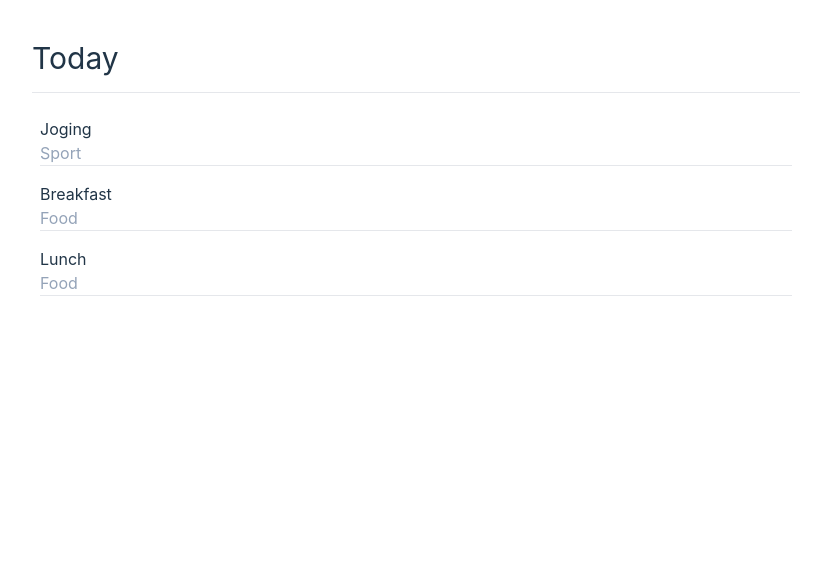
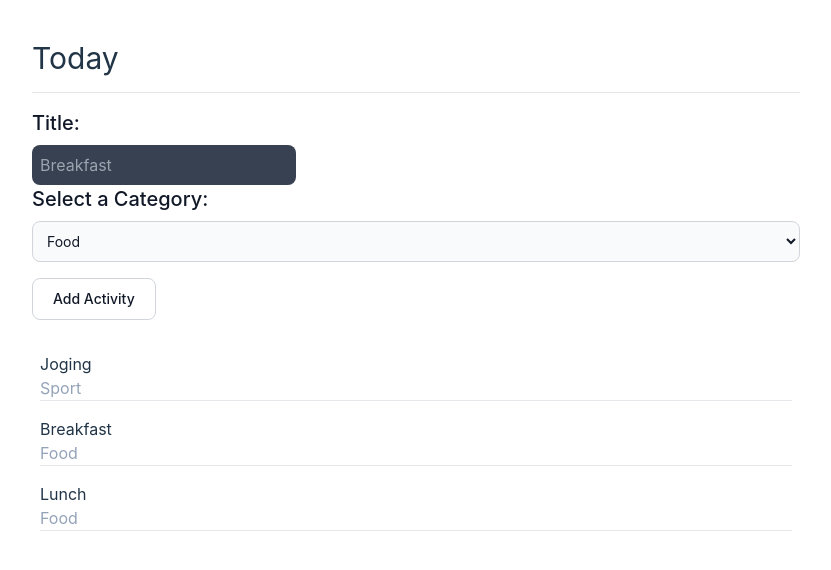
Before and after one commit to anandamarwan/v2.daily-activity, a React (Vite) app: page / in a window 1280 px wide. Shown: the top 570 px of the page, without its empty margins (224-1055 px from the left). Built offline with nearby package versions, Linux system fonts and the light colour scheme.

Commit message:
feat: add form in app

```diff
--- a/src/App.tsx
+++ b/src/App.tsx
@@ -8,6 +8,49 @@ export const MainApp = () => {
         <div className="w-full max-w-3xl space-y-4">
           <h1 className="text-3xl">Today</h1>
           <hr />
+
+          <div className="flex flex-col">
+            <form className="gap-2">
+              <label
+                className="text-xl block mb-2  font-medium text-gray-900 dark:text-white"
+                htmlFor="title"
+              >
+                Title:{" "}
+              </label>
+              <input
+                className="p-2 rounded-lg bg-gray-700"
+                type="text"
+                name="title"
+                id="title"
+                placeholder="Breakfast"
+                required
+              />
+
+              <label
+                htmlFor="category"
+                className="text-xl block mb-2 font-medium text-gray-900 dark:text-white"
+              >
+                Select a Category:
+              </label>
+              <select
+                defaultValue="food"
+                id="category"
+                name="category"
+                className="bg-gray-50 border border-gray-300 text-gray-900 text-sm rounded-lg focus:ring-blue-500 focus:border-blue-500 block w-full p-2.5 dark:bg-gray-700 dark:border-gray-600 dark:placeholder-gray-400 dark:text-white dark:focus:ring-blue-500 dark:focus:border-blue-500"
+              >
+                <option value="food">Food</option>
+                <option value="sport">Sport</option>
+                <option value="study">Study</option>
+                <option value="hobbies">hobbies</option>
+              </select>
+              <button
+                type="submit"
+                className="mt-4 text-gray-900 bg-white border border-gray-300 focus:outline-none hover:bg-gray-100 focus:ring-4 focus:ring-gray-100 font-medium rounded-lg text-sm px-5 py-2.5 me-2 mb-2 dark:bg-gray-800 dark:text-white dark:border-gray-600 dark:hover:bg-gray-700 dark:hover:border-gray-600 dark:focus:ring-gray-700"
+              >
+                Add Activity
+              </button>
+            </form>
+          </div>
 
           <div>
             <ul>
```
